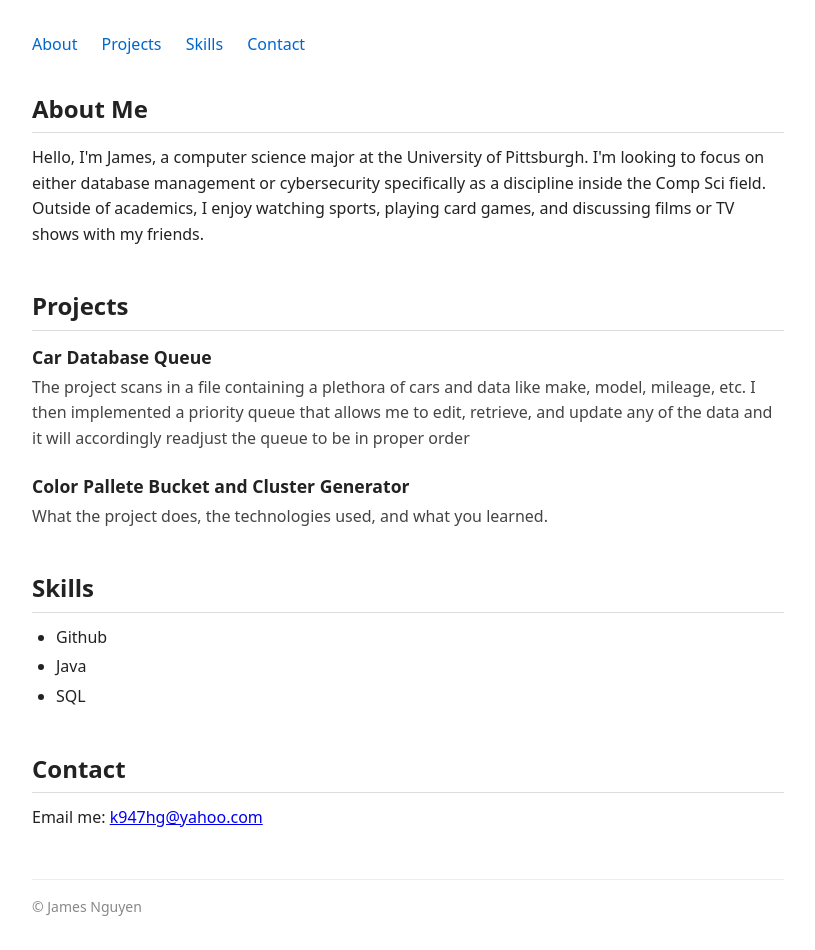
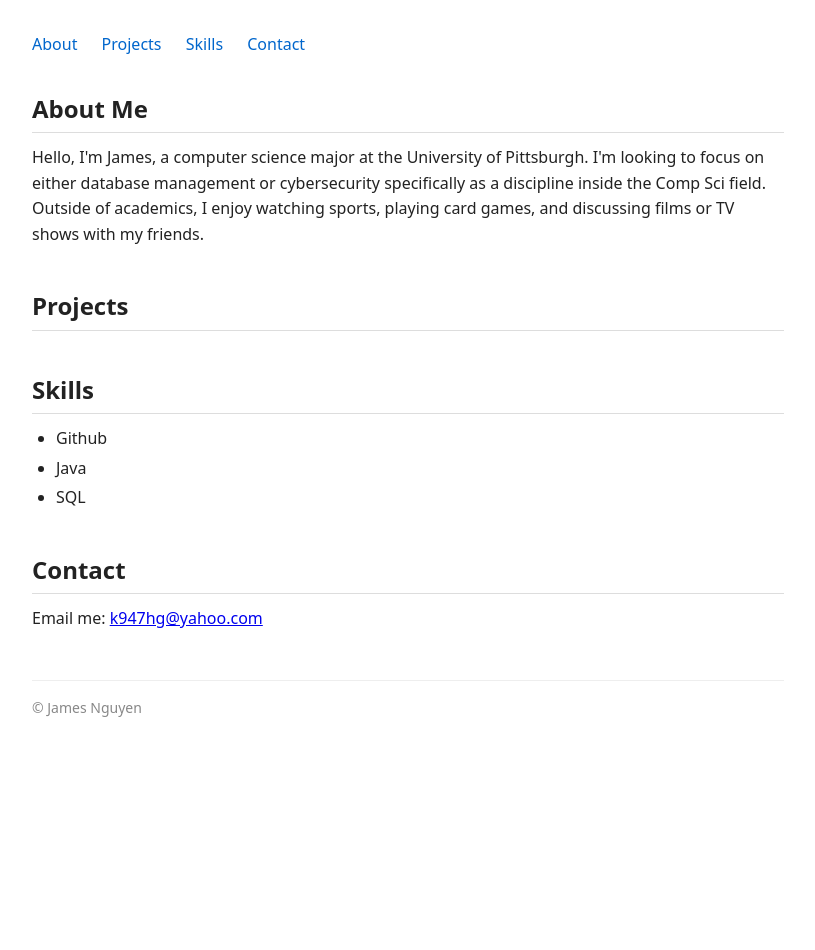
Before and after one commit to jimstuh/James-Nguyen-Portfolio-Page, a plain HTML site: page index.html in a window 1280 px wide. Shown: the whole page, without its empty margins (232-1047 px from the left). After the commit the page ends 800 px from the top, so only its background shows below. Drawn offline with Linux system fonts and the light colour scheme.

Commit message:
Update index.html

```diff
--- a/index.html
+++ b/index.html
@@ -30,23 +30,6 @@
     <section id="projects">
       <h2>Projects</h2>
 
-      <!-- Example project entry structure — copy, fill in, and add at least 2:
-      <div class="project">
-        <h3>Project Name</h3>
-        <p>What the project does, the technologies used, and what you learned.</p>
-      </div>
-      -->
-
-      <!-- TODO: Add at least 2 project entries using the structure above -->
-      <div class="project">
-        <h3>Car Database Queue </h3>
-        <p>The project scans in a file containing a plethora of cars and data like make, model, mileage, etc. I then implemented a priority queue that allows me to edit, retrieve, and update any of the data and it will accordingly readjust the queue to be in proper order</p>
-      </div>
-
-       <div class="project">
-        <h3>Color Pallete Bucket and Cluster Generator</h3>
-        <p>What the project does, the technologies used, and what you learned.</p>
-      </div>
 
     </section>
 
```
